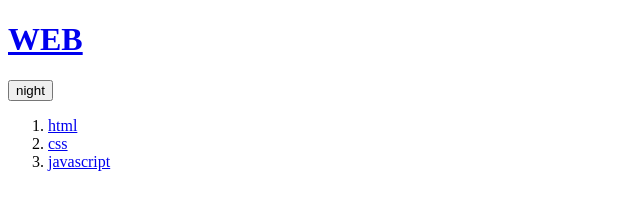
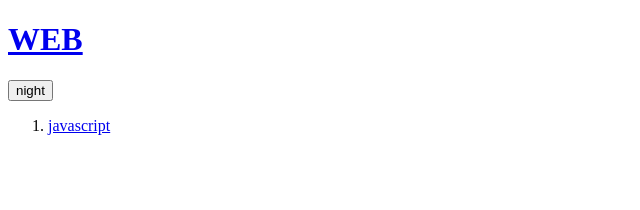
Before and after one commit to yeji717/my-ajax-test-website, a plain HTML site: page index.html in a window 1280 px wide. Shown: the whole page, without its empty margins (0-640 px from the left). Drawn offline with nearby package versions, Linux system fonts and the light colour scheme.

Commit message:
Add files via upload

```diff
--- a/index.html
+++ b/index.html
@@ -36,9 +36,10 @@
       response.text().then(function(text){
         var items = text.split(',');
         var i = 0;
-        var tags = '';
+
         while(i<items.length){
           var item = items[i];
+          var tags = '';
           item = item.trim();
           var tag = '<li><a href="#!'+item+'"onclick="fetchPage(\''+item+'\')">'+item+'</a></li>';
           tags = tags + tag;
```
